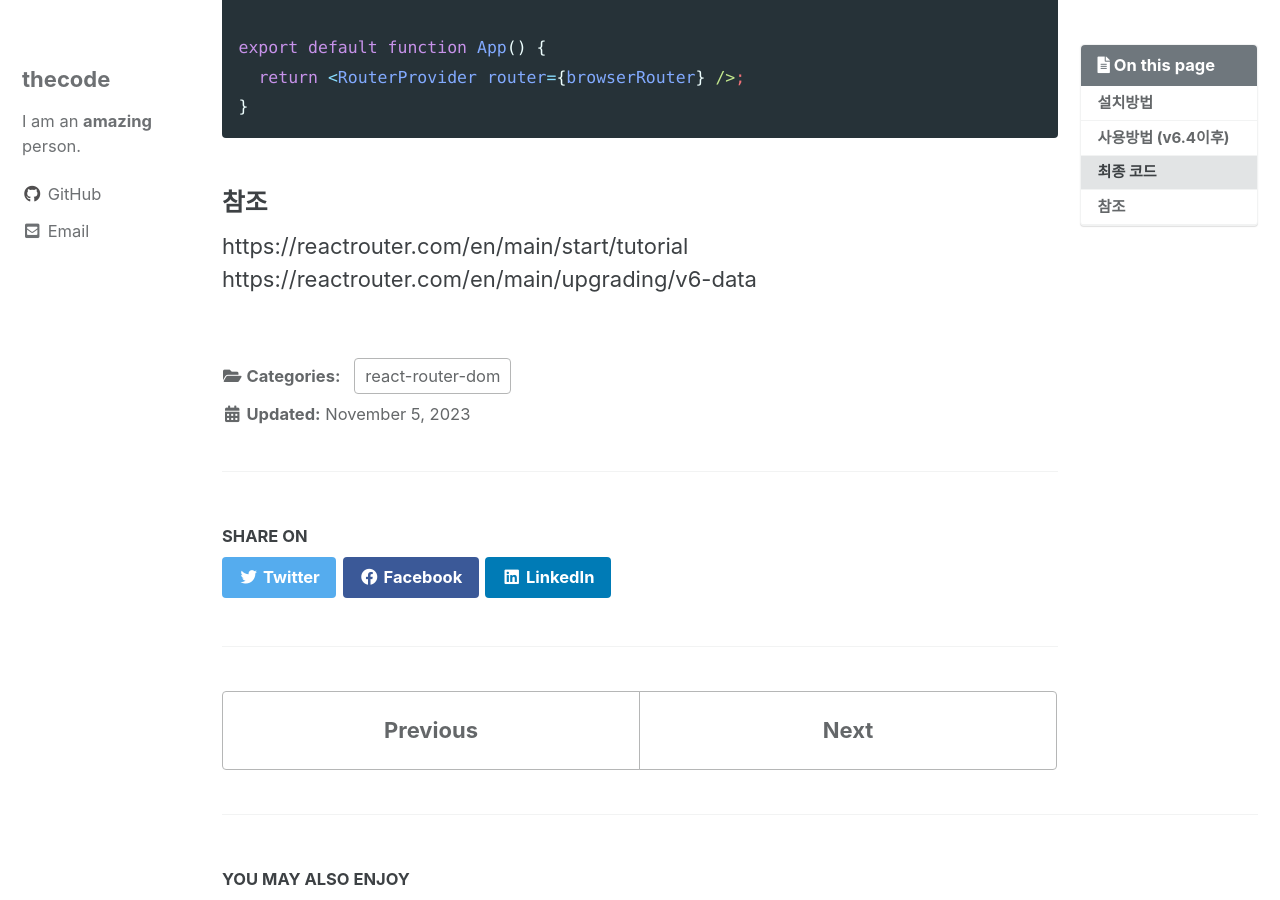
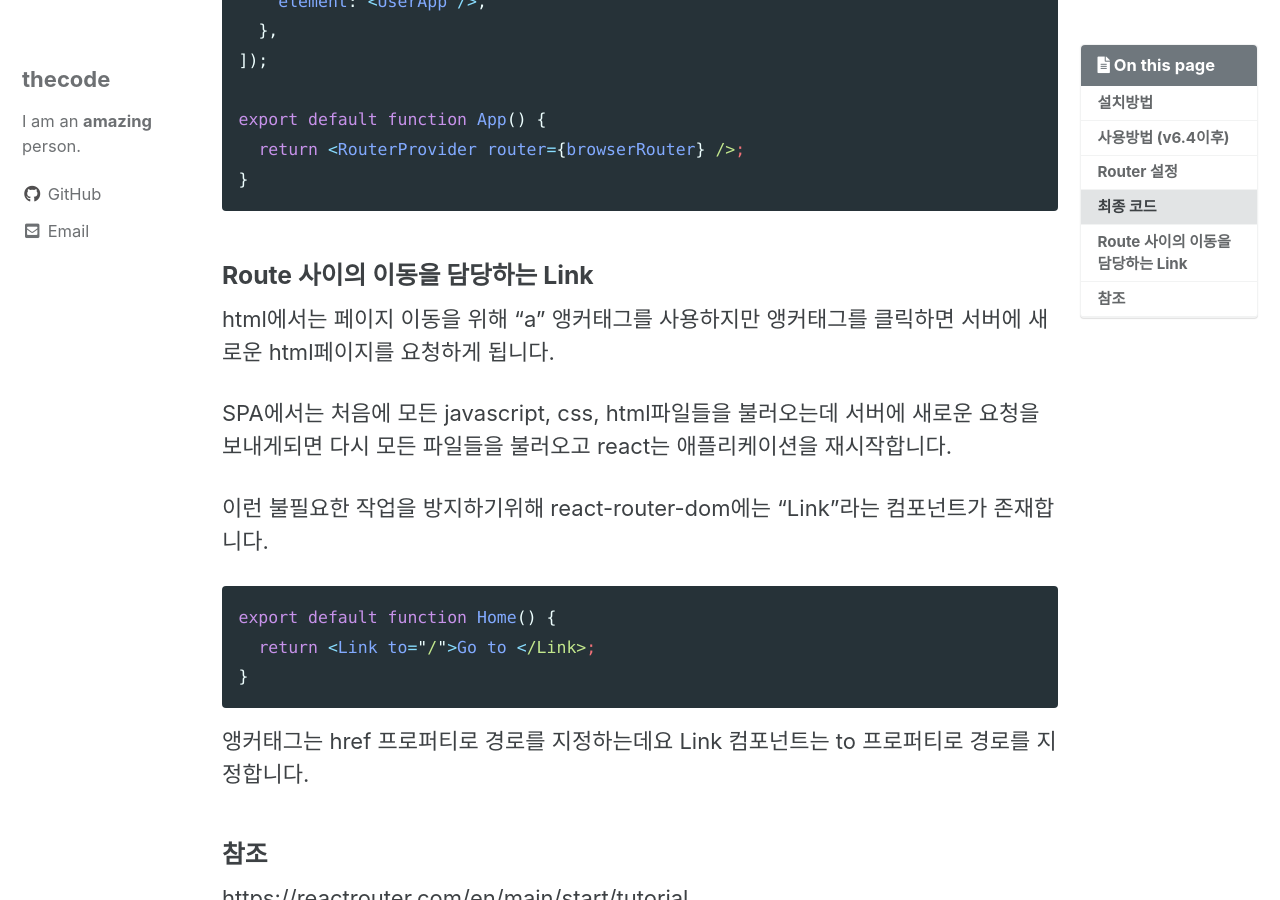
Before and after one commit to thecode00/thecode00.github.io, a Jekyll site: the page built from _posts/FE/2023-11-05-react-router-dom.md, in a window 1280 px wide and 900 px high, scrolled down 3129 px. Built offline with Jekyll 4.4.1, drawn with Linux system fonts in a browser that asks for light colours; cached includes are drawn as plain includes; some web fonts are replaced.

Commit message:
Add post

````diff
--- a/_posts/FE/2023-11-05-react-router-dom.md
+++ b/_posts/FE/2023-11-05-react-router-dom.md
@@ -44,6 +44,8 @@ export default function App() {
 ```
 
 이 글에서는 v6.4이후에 달라진 방식을 소개합니다.
+
+### Router 설정
 
 1. 우리가 지원하고자 하는 경로들을 추가
    createBrowserRouter에 각 Route객체들을 담은 배열을 전달합니다.
@@ -109,6 +111,22 @@ export default function App() {
 }
 ```
 
+### Route 사이의 이동을 담당하는 Link
+
+html에서는 페이지 이동을 위해 "a" 앵커태그를 사용하지만 앵커태그를 클릭하면 서버에 새로운 html페이지를 요청하게 됩니다.
+
+SPA에서는 처음에 모든 javascript, css, html파일들을 불러오는데 서버에 새로운 요청을 보내게되면 다시 모든 파일들을 불러오고 react는 애플리케이션을 재시작합니다.
+
+이런 불필요한 작업을 방지하기위해 react-router-dom에는 "Link"라는 컴포넌트가 존재합니다.
+
+```javascript
+export default function Home() {
+  return <Link to="/">Go to </Link>;
+}
+```
+
+앵커태그는 href 프로퍼티로 경로를 지정하는데요 Link 컴포넌트는 to 프로퍼티로 경로를 지정합니다.
+
 ### 참조
 
 https://reactrouter.com/en/main/start/tutorial
````
